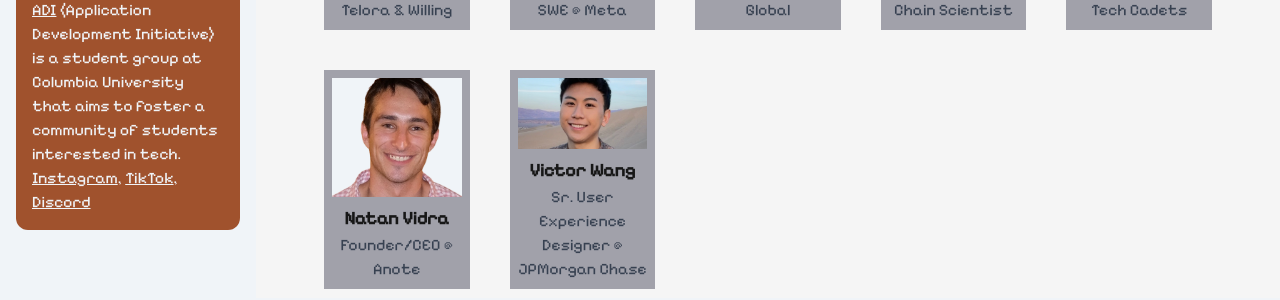
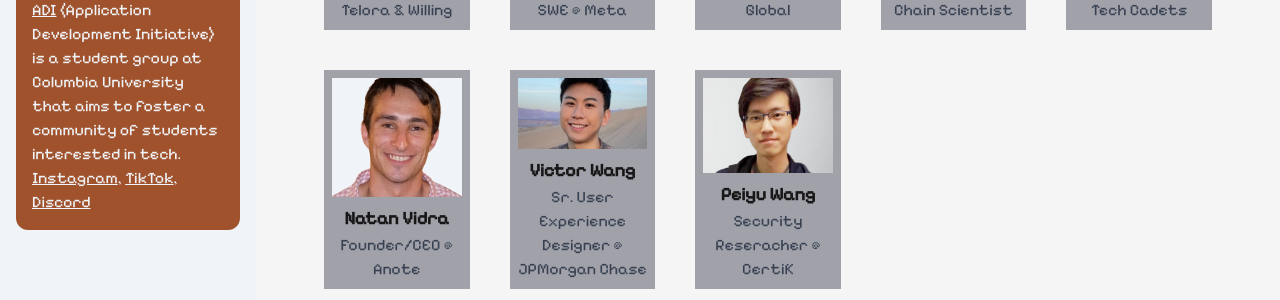
Before and after one commit to adicu/devfest2025-production, a Next.js app: page /PolaroidsPage in a window 1280 px wide. Shown: the part 652-952 px from the top of the page. Built offline with nearby package versions, Linux system fonts and the light colour scheme.

Commit message:
added judge p wang

```diff
--- a/src/app/PolaroidsPage/page.tsx
+++ b/src/app/PolaroidsPage/page.tsx
@@ -88,6 +88,13 @@ const judges = [
     intro:
       "Victor is a product designer with experience in creating B2B and B2C mobile interfaces. His expertise includes responsive designs, design system visual uplift, data visualization, and best practice documentations. In this talk, he will challenge the idea of 'less is more' in UX and will demonstrate how thoughtfully implemented complexities could bridge the gap between visual appeal and functionality, along with insights on different approaches, tools and design methodologies to achieve design excellence.",
     link: "/victor-wang.png",
+  },
+  {
+    name: "Peiyu Wang",
+    title: "Security Reseracher @ CertiK",
+    intro:
+      "Peiyu Wang is a Security Researcher at CertiK, specializing in Web3 application penetration testing, smart contract audits, and security research. With over six years of experience in cybersecurity, he has conducted assessments on crypto exchanges, decentralized applications, wallets, and DeFi protocols, helping secure hundreds of clients in the blockchain space. Before joining CertiK, Peiyu worked as a security consultant at NCC Group and Harbor Labs, focusing on software development and security assessments. He holds a master’s degree in Information Security from Johns Hopkins University and professional certifications, including Offensive Security Certified Professional (OSCP) and Offensive Security Web Expert (OSWE).",
+    link: "/peiyu-wang.png",
   },
 ];
 
```
Also changed, not shown: public/peiyu-wang.png (added).
